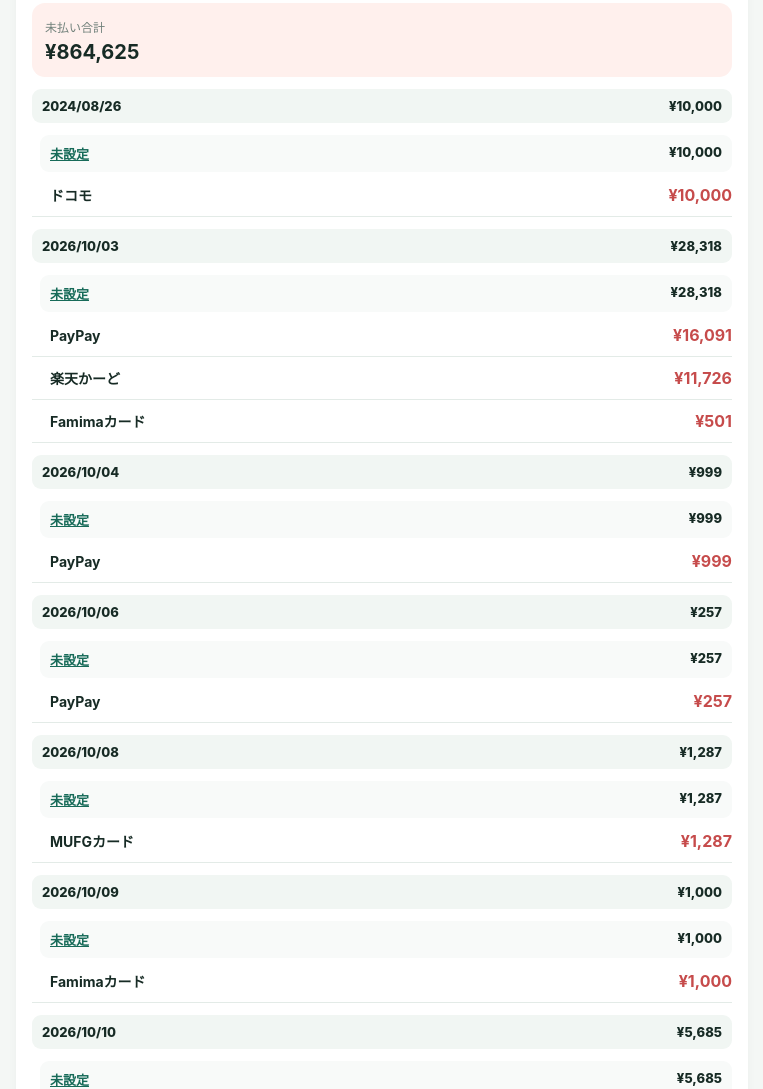
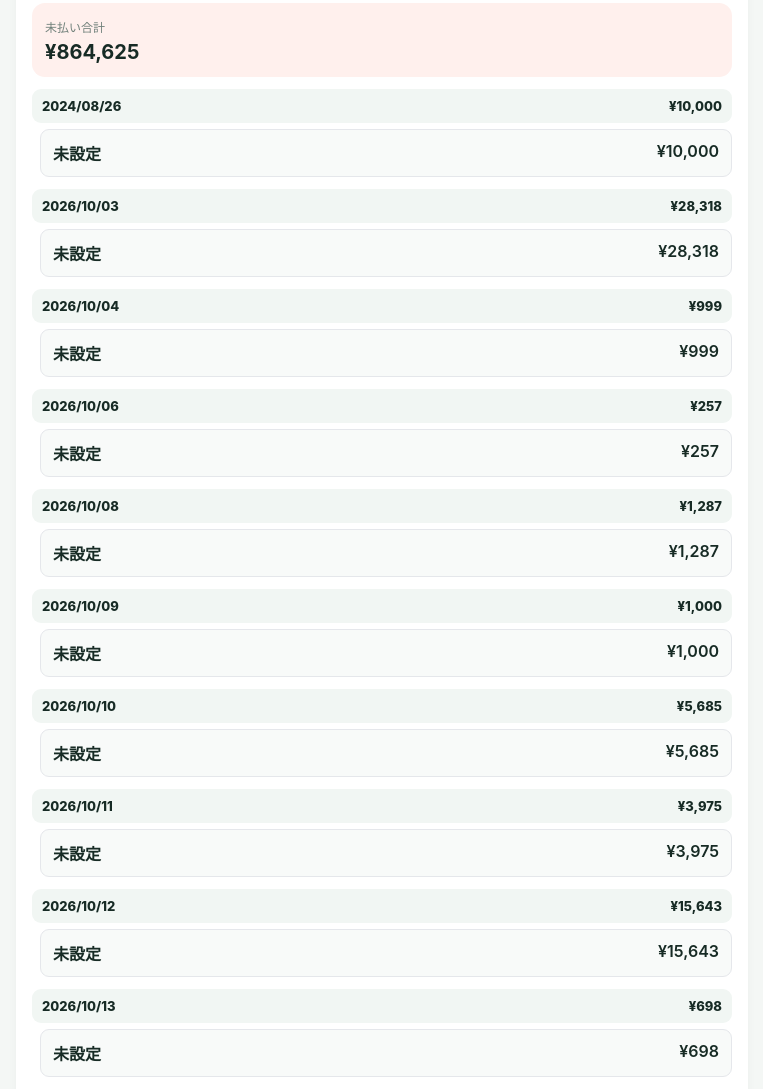
Before and after one commit to pandaher4112/kakeibo, a plain HTML site: page kakeibo.html in a window 1280 px wide. Shown: the part 2417-3506 px from the top of the page, without its empty margins (258-1021 px from the left). Drawn offline with Linux system fonts and the light colour scheme.

Commit message:
ホーム画面の折りたたみ追加

```diff
--- a/kakeibo.html
+++ b/kakeibo.html
@@ -105,7 +105,7 @@ document.getElementById('bankSummary').innerHTML=Object.entries(bankGroups).sort
 let accountGroups={};unpaid.forEach(x=>{let k=withdrawalAccountFor(x);accountGroups[k]=(accountGroups[k]||0)+(Number(x.amount)||0)});document.getElementById('accountGrandTotal').textContent=yen(unpaidTotal);document.getElementById('withdrawalAccountSummary').innerHTML=Object.entries(accountGroups).sort((a,b)=>b[1]-a[1]).map(([name,total])=>`<div class="statrow" style="grid-template-columns:minmax(0,1fr) auto"><button type="button" class="linklike" onclick="filterByWithdrawalAccount(decodeURIComponent('${encodeURIComponent(name)}'))">${esc(name)}</button><b class="statnum expense">${yen(total)}</b></div>`).join('')||'<div class="empty">未払いの支出はありません</div>';
 let paymentGroups={};unpaid.forEach(x=>{let day=dueDateFor(x),account=withdrawalAccountFor(x),method=x.method||'未設定';if(!paymentGroups[day])paymentGroups[day]={};if(!paymentGroups[day][account])paymentGroups[day][account]={};paymentGroups[day][account][method]=(paymentGroups[day][account][method]||0)+(Number(x.amount)||0)});
 let paymentDays=Object.keys(paymentGroups).sort((a,b)=>{if(a==='日付未設定')return 1;if(b==='日付未設定')return -1;return a.localeCompare(b)});
-document.getElementById('paymentDates').innerHTML=paymentDays.map(day=>{let accounts=paymentGroups[day],total=Object.values(accounts).flatMap(o=>Object.values(o)).reduce((a,v)=>a+v,0);return `<div class="grouphead">${day==='日付未設定'?day:esc(day.replaceAll('-','/'))} <span style="float:right">${yen(total)}</span></div>`+Object.entries(accounts).sort((a,b)=>Object.values(b[1]).reduce((x,y)=>x+y,0)-Object.values(a[1]).reduce((x,y)=>x+y,0)).map(([account,methods])=>{let sub=Object.values(methods).reduce((a,v)=>a+v,0);return `<div class="grouphead" style="margin-left:8px;background:#f8faf9"><button type="button" class="linklike" onclick="filterByWithdrawalAccount(decodeURIComponent('${encodeURIComponent(account)}'))">${esc(account)}</button><span style="float:right">${yen(sub)}</span></div>`+Object.entries(methods).sort((a,b)=>b[1]-a[1]).map(([method,v])=>`<div class="rowitem" style="padding-left:18px"><span class="name">${esc(method)}</span><b class="amount expense">${yen(v)}</b></div>`).join('')}).join('')}).join('')||'<div class="empty">支出データなし</div>';
+document.getElementById('paymentDates').innerHTML=paymentDays.map(day=>{let accounts=paymentGroups[day],total=Object.values(accounts).flatMap(o=>Object.values(o)).reduce((a,v)=>a+v,0);return `<div class="grouphead">${day==='日付未設定'?day:esc(day.replaceAll('-','/'))} <span style="float:right">${yen(total)}</span></div>`+Object.entries(accounts).sort((a,b)=>Object.values(b[1]).reduce((x,y)=>x+y,0)-Object.values(a[1]).reduce((x,y)=>x+y,0)).map(([account,methods])=>{let sub=Object.values(methods).reduce((a,v)=>a+v,0);return `<details class="payment-account-details" style="margin:6px 0 6px 8px;border:1px solid #e5e7eb;border-radius:9px;background:#f8faf9"><summary style="list-style-position:inside;cursor:pointer;padding:11px 12px;font-weight:600;display:flex;justify-content:space-between;gap:8px"><span>${esc(account)}</span><span>${yen(sub)}</span></summary><div style="padding:0 12px 10px"><button type="button" class="linklike" onclick="filterByWithdrawalAccount(decodeURIComponent('${encodeURIComponent(account)}'))">この引落口座で履歴を絞り込む</button>`+Object.entries(methods).sort((a,b)=>b[1]-a[1]).map(([method,v])=>`<div class="rowitem" style="padding-left:8px"><span class="name">${esc(method)}</span><b class="amount expense">${yen(v)}</b></div>`).join('')+`</div></details>`}).join('')}).join('')||'<div class="empty">支出データなし</div>';
 let q=(document.getElementById('filter').value||'').toLowerCase(),filtered=sorted.filter(x=>(!historyMethodFilter||(x.method||'未設定')===historyMethodFilter)&&(!historyMajorFilter||categoryMajor(x.category||'未分類')===historyMajorFilter)&&(!historyAccountFilter||withdrawalAccountFor(x)===historyAccountFilter)&&(!q||[x.category,x.memo,x.method].join(' ').toLowerCase().includes(q)));
 let filterBar=document.getElementById('historyfilter');if(filterBar){let labels=[];if(historyMethodFilter)labels.push(`支払方法「${esc(historyMethodFilter)}」`);if(historyMajorFilter)labels.push(`大項目「${esc(historyMajorFilter)}」`);if(historyAccountFilter)labels.push(`引落口座「${esc(historyAccountFilter)}」`);filterBar.style.display=labels.length?'block':'none';filterBar.innerHTML=labels.length?`${labels.join('・')}で絞り込み中 <button type="button" class="btn light tiny" onclick="clearHistoryFilters()">解除</button>`:''}
 const historyOrder=(a,b)=>{let ai=(db.categoryGroups||[]).findIndex(g=>g.name===a),bi=(db.categoryGroups||[]).findIndex(g=>g.name===b);if(ai<0)ai=9999;if(bi<0)bi=9999;return ai-bi||a.localeCompare(b,'ja')};
```
